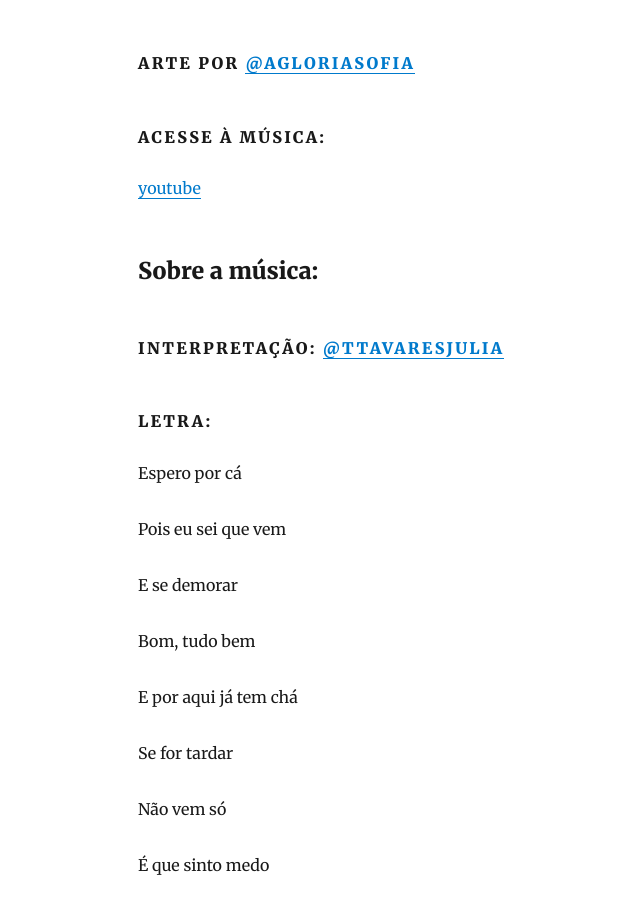
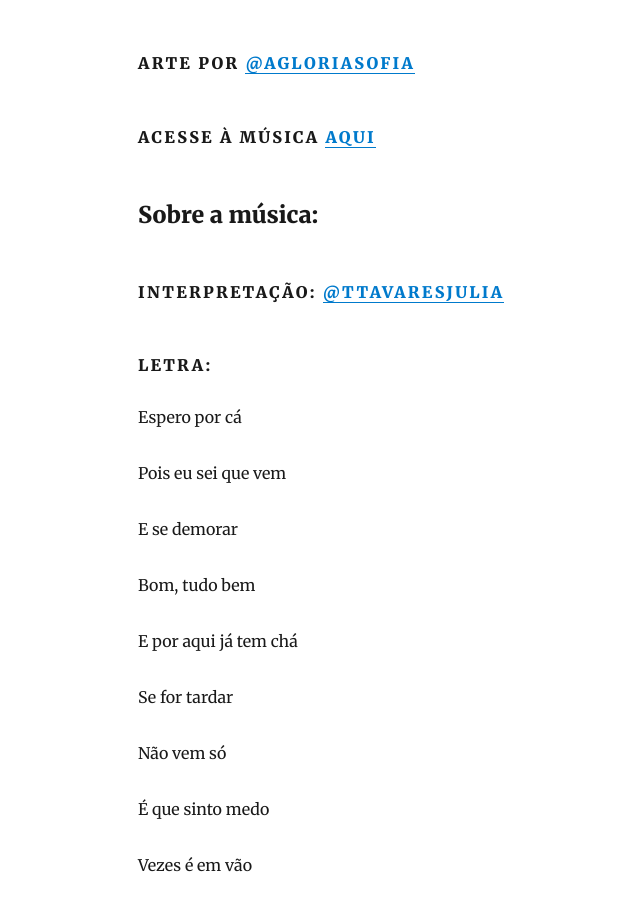
Before and after one commit to lkauer/principealegre, a Gatsby site: page /blog/cest-la-vie/ in a window 1280 px wide. Shown: the part 1100-2004 px from the top of the page, without its empty margins (187-827 px from the left). Built offline with nearby package versions, Linux system fonts and the light colour scheme; Gatsby itself is replaced by a stand-in of ours; some packages are replaced by stand-ins of ours.

Commit message:
Update Blog “cest-la-vie”

```diff
--- a/content/blog/cest-la-vie.md
+++ b/content/blog/cest-la-vie.md
@@ -8,8 +8,7 @@ description: Single por O principe alegre
 
 #### Arte por [@agloriasofia](https://www.instagram.com/agloriasofia/)
 
-#### Acesse à música:
-[youtube](https://www.youtube.com/watch?v=8dG35W6TQLk)
+#### Acesse à música [aqui](https://www.youtube.com/watch?v=8dG35W6TQLk)
 
 ### Sobre a música:
 #### Interpretação: [@ttavaresjulia](https://www.instagram.com/ttavaresjulia/)
```
